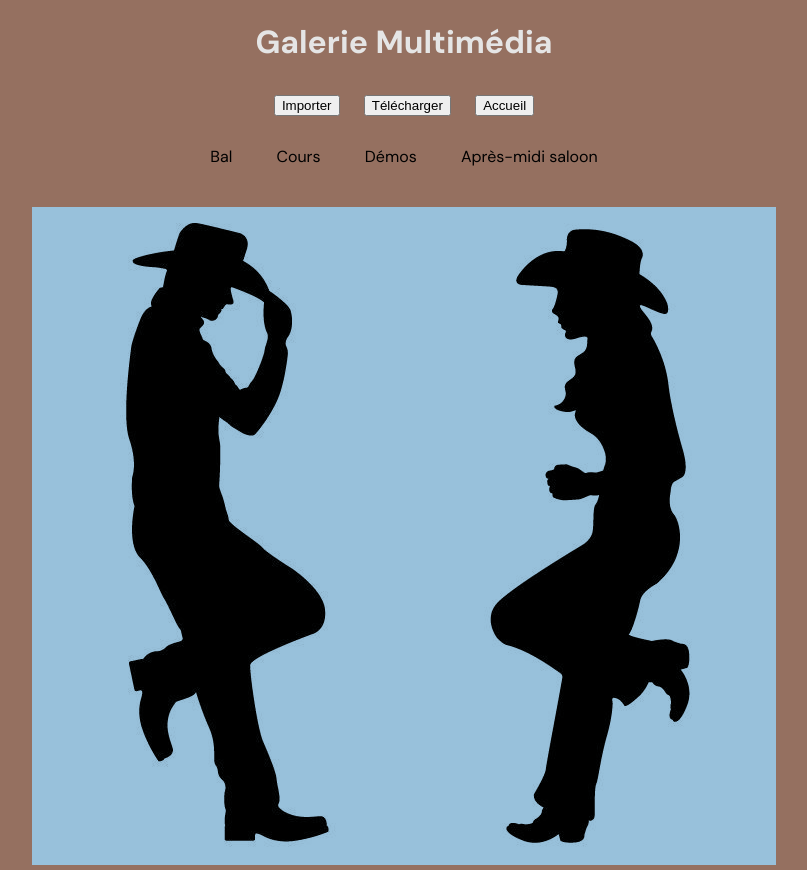
After one commit to df-houziaux/projet_country_v1, a PHP site: page /projet_country/galerie.php in a window 1280 px wide. The commit adds this page. Shown: the whole page, without its empty margins (236-1043 px from the left). Run offline with PHP 8.4, Linux system fonts and the light colour scheme; a stand-in replaces the project's code that opens the database connection; some web fonts are replaced.

Commit message:
Integration du contenu multimedia

```diff
--- /dev/null
+++ b/css/galerie.css
@@ -0,0 +1,82 @@
+body {
+  font-family: "DM Sans", sans-serif;
+  margin: 0;
+  padding: 0;
+  background-color: #957060; /* Fond de couleur #957060 */
+  color: #e5e5e5; /* Textes en #e5e5e5 */
+  display: flex;
+  flex-direction: column;
+  align-items: center; /* Centrer horizontalement */
+  justify-content: center; /* Centrer verticalement */
+}
+
+a {
+  color: #000; /* Liens en noir */
+  text-decoration: none; /* Supprimer les traits sous les liens */
+}
+
+.dossiers {
+  margin-top: 20px;
+}
+
+/* Styles pour les liens */
+.showFolder {
+  color: #000; /* Liens en noir */
+  text-decoration: none; /* Supprimer les traits sous les liens */
+  margin: 10px 20px; /* Ajoute une marge horizontale de 20px et une marge verticale de 10px */
+}
+
+/* Espacement entre les boutons */
+button {
+  margin: 10px; /* Ajoute un espacement égal autour de chaque bouton */
+}
+
+.wrapper {
+  display: flex;
+  justify-content: center; /* Centrer horizontalement les éléments */
+  align-items: center; /* Centrer verticalement les éléments */
+  max-width: 1200px; /* Limite la largeur */
+  margin: 40px auto; /* Espacement par rapport au titre */
+}
+.image-wrapper {
+  width: 200px; /* Largeur des images */
+}
+.image-wrapper img {
+  filter: brightness(0.6) sepia(1) hue-rotate(160deg); /* Appliquer un filtre de couleur */
+}
+.image-wrapper {
+  width: 50%; /* Largeur des images */
+  max-width: 380px; /* Ajoutez une taille maximale pour les images */
+  height: 400px; /* Hauteur fixe en pixels */
+  /* Réduire la largeur maximale des images sur les côtés */
+}
+.wrapper .image-wrapper:first-child,
+.wrapper .image-wrapper:last-child {
+  max-width: 500px; /* Réduire la largeur maximale des images sur les côtés */
+}
+
+.gallery {
+  display: grid;
+  grid-template-columns: repeat(auto-fill, minmax(200px, 1fr));
+  grid-gap: 10px;
+  padding: 10px;
+  max-width: 800px; /* Limitez la largeur de la galerie */
+  margin: auto; /* Centrez la galerie horizontalement */
+
+  /* Ajoutez une nouvelle règle pour spécifier que chaque colonne peut avoir jusqu'à 3 éléments */
+  grid-template-columns: repeat(auto-fill, minmax(calc(33.33% - 20px), 1fr));
+}
+/* Ajoutez cette règle pour déplacer la galerie vers le bas */
+.gallery-wrapper {
+  margin-top: 20px; /* Ajoute un espacement en haut de la galerie */
+}
+
+.gallery-item img,
+.gallery-item video {
+  width: 100%;
+  height: 195px; /* Hauteur fixe en pixels, ajustez selon vos besoins */
+  object-fit: cover; /* Pour conserver le ratio d'aspect de l'image/vidéo */
+  cursor: pointer;
+}
+
+/* Appliquer un filtre de couleur aux images */
--- /dev/null
+++ b/js/multimedia.js
@@ -0,0 +1,114 @@
+// Données de la galerie - Chemins vers les photos et vidéos pour chaque dossier
+const galleryData = {
+  Bal: {
+    photos: [
+      "../photos/image1.jpg",
+      "chemin/vers/bal/photo2.jpg",
+      // Ajoutez d'autres photos de Bal
+    ],
+    videos: [
+      "../videos/Line Dance Holy Moly, Choreo_ David Villellas, Musik_ Footloose.mp4",
+      "../videos/Footloose (2011) - Line Dancing Scene (6_10) _ Movieclips.mp4",
+      // Ajoutez d'autres vidéos de Bal
+    ],
+  },
+  Cours: {
+    photos: [
+      "chemin/vers/cours/photo1.jpg",
+      "chemin/vers/cours/photo2.jpg",
+      // Ajoutez d'autres photos de Cours
+    ],
+    videos: [
+      "chemin/vers/cours/video1.mp4",
+      "chemin/vers/cours/video2.mp4",
+      // Ajoutez d'autres vidéos de Cours
+    ],
+  },
+  Démos: {
+    photos: [
+      "chemin/vers/demos/photo1.jpg",
+      "chemin/vers/demos/photo2.jpg",
+      // Ajoutez d'autres photos de Démos
+    ],
+    videos: [
+      "chemin/vers/demos/video1.mp4",
+      "chemin/vers/demos/video2.mp4",
+      // Ajoutez d'autres vidéos de Démos
+    ],
+  },
+  "Après-midi saloon": {
+    photos: [
+      "chemin/vers/apres-midi-saloon/photo1.jpg",
+      "chemin/vers/apres-midi-saloon/photo2.jpg",
+      // Ajoutez d'autres photos de Après-midi saloon
+    ],
+    videos: [
+      "chemin/vers/apres-midi-saloon/video1.mp4",
+      "chemin/vers/apres-midi-saloon/video2.mp4",
+      // Ajoutez d'autres vidéos de Après-midi saloon
+    ],
+  },
+};
+
+// Fonction pour afficher les médias en fonction du dossier sélectionné
+function showMedia(folder) {
+  const photos = galleryData[folder].photos;
+  const videos = galleryData[folder].videos;
+
+  // Afficher les photos
+  const photoGallery = document.getElementById("photoGallery");
+  photoGallery.innerHTML = "";
+  photos.forEach((photo) => {
+    photoGallery.innerHTML += `<div class="gallery-item"><img src="${photo}" alt="Photo"></div>`;
+  });
+
+  // Afficher les vidéos
+  const videoGallery = document.getElementById("videoGallery");
+  videoGallery.innerHTML = "";
+  videos.forEach((video) => {
+    videoGallery.innerHTML += `<div class="gallery-item"><video controls><source src="${video}" type="video/mp4">Votre navigateur ne supporte pas la lecture de vidéos.</video></div>`;
+  });
+
+  // Afficher la galerie correspondante
+  document.getElementById("photoGallery").style.display = "grid";
+  document.getElementById("videoGallery").style.display = "grid";
+}
+
+// Gestion des événements de clic sur les liens des dossiers
+const folderLinks = document.querySelectorAll(".showFolder");
+folderLinks.forEach((link) => {
+  link.addEventListener("click", function (event) {
+    event.preventDefault();
+    const folder = this.getAttribute("data-folder");
+    showMedia(folder);
+  });
+});
+
+// Gestion de l'événement de clic sur le bouton "Accueil"
+document
+  .getElementById("homeButton")
+  .addEventListener("click", function (event) {
+    event.preventDefault();
+    document.getElementById("photoGallery").style.display = "none";
+    document.getElementById("videoGallery").style.display = "none";
+    document.getElementById("importForm").style.display = "none"; // Assurez-vous de masquer le formulaire d'importation
+  });
+
+// Gestion de l'événement de clic sur le bouton "Importer"
+document.getElementById("importButton").addEventListener("click", function () {
+  document.getElementById("importForm").style.display = "block"; // Afficher le formulaire d'importation
+});
+
+// Gestion de l'événement de clic sur le bouton "Importer"
+document.getElementById("uploadButton").addEventListener("click", function () {
+  const files = document.getElementById("fileInput").files;
+  console.log(files);
+  // Traitement pour l'importation des fichiers ici
+});
+
+// Gestion de l'événement de clic sur le bouton "Télécharger"
+document
+  .getElementById("downloadButton")
+  .addEventListener("click", function () {
+    // Logique de téléchargement des fichiers actuellement affichés
+  });
--- a/views/Header.php
+++ b/views/Header.php
@@ -10,15 +10,11 @@
         Les 4 Saisons
     </h1>
 
-
-
-
     <ul class="socials">
 
         <a href="https://www.facebook.com/groups/325076983094241?locale=fr_FR">
             <img src="../../images/face-book-logo.jpeg" alt="Logo Facebook" />
         </a>
-
 
         <a href="https://www.instagram.com">
             <img src="../../images/social-media-app-logo-instagram.jpg" alt="Logo Instagram" />
@@ -42,7 +38,7 @@
     <a class="news" href="#news">A la une</a>
     <a class="menbres" href="#membres">Membres</a>
     <a class="evenements" href="#evenements">Evènements</a>
-    <a class="ct_mu" href="Contenu_multimedia.php">Contenu multimédia</a>
+    <a class="ct_mu" href="galerie.php">Contenu multimédia</a>
     <a class="fichiers" href="#fichiers">Fichiers</a>
     <a class="inscription" href="inscription.php">Inscription</a>
     <a class="inscription" href="./Authentification/AuthentificationIHM.php">Authentification</a>
--- /dev/null
+++ b/views/galerie.php
@@ -0,0 +1,74 @@
+<!DOCTYPE html>
+<html lang="fr">
+
+<head>
+
+  <head>
+    <meta charset="UTF-8" />
+    <meta name="viewport" content="width=device-width, initial-scale=1.0" />
+    <link rel="stylesheet" href="../css/galerie.css" />
+    <link rel="preconnect" href="https://fonts.googleapis.com" />
+    <link rel="preconnect" href="https://fonts.gstatic.com" crossorigin />
+    <link href="https://fonts.googleapis.com/css2?family=DM+Sans:opsz,wght@9..40,300;9..40,400;9..40,700&display=swap" rel="stylesheet" />
+    <link href="https://fonts.googleapis.com/css2?family=DM+Sans:opsz,wght@9..40,300;9..40,400;9..40,700&family=Rye&display=swap" rel="stylesheet" />
+  </head>
+  <title>Ma Galerie Multimédia</title>
+</head>
+
+<body>
+  <h1>Galerie Multimédia</h1>
+
+  <!-- Boutons -->
+  <div>
+    <button id="importButton">Importer</button>
+    <button id="downloadButton">Télécharger</button>
+    <button id="homeButton">Accueil</button>
+  </div>
+
+  <!-- Liens pour sélectionner le type de média -->
+  <div class="dossiers">
+    <a href="#" class="showFolder" data-folder="Bal">Bal</a>
+    <a href="#" class="showFolder" data-folder="Cours">Cours</a>
+    <a href="#" class="showFolder" data-folder="Démos">Démos</a>
+    <a href="#" class="showFolder" data-folder="Après-midi saloon">Après-midi saloon</a>
+  </div>
+  <!-- image des 2 danseur -->
+
+  <div class="wrapper">
+    <div class="image-wrapper">
+      <img src="../images/multimedia/hommeCountry.jpg" alt="Homme Country" />
+    </div>
+    <div class="gallery-wrapper">
+      <!-- Galerie de photos et vidéos -->
+      <div class="gallery" id="photoGallery" style="display: none">
+        <!-- Photos seront affichées ici -->
+      </div>
+
+      <!-- Galerie de vidéos -->
+      <div class="gallery" id="videoGallery" style="display: none">
+        <!-- Balises iframe pour afficher les vidéos YouTube -->
+        <div class="gallery-item">
+          <iframe width="560" height="315" src="https://www.youtube.com/embed/VIDEO_ID_1" frameborder="0" allow="accelerometer; autoplay; clipboard-write; encrypted-media; gyroscope; picture-in-picture" allowfullscreen></iframe>
+        </div>
+        <div class="gallery-item">
+          <iframe width="560" height="315" src="https://www.youtube.com/embed/VIDEO_ID_2" frameborder="0" allow="accelerometer; autoplay; clipboard-write; encrypted-media; gyroscope; picture-in-picture" allowfullscreen></iframe>
+        </div>
+        <div class="gallery-item"></div>
+        <!-- Ajoutez d'autres balises iframe pour chaque vidéo YouTube -->
+      </div>
+
+      <!-- Formulaire pour importer des fichiers -->
+      <div id="importForm" style="display: none">
+        <h2>Importer des fichiers</h2>
+        <input type="file" id="fileInput" multiple />
+        <button id="uploadButton">Importer</button>
+      </div>
+    </div>
+    <div class="image-wrapper">
+      <img src="../images/multimedia/femmeCountry.jpg" alt="Femme Country" />
+    </div>
+  </div>
+  <script src="../js/multimedia.js"></script>
+</body>
+
+</html>
```
Also changed, not shown: images/multimedia/345914849_978684456909725_5251062083531132716_n.jpg (added), images/multimedia/345925544_1496880260847801_5039093594761379593_n.jpg (added), images/multimedia/347080907_686523859829923_6439407181788995818_n.jpg (added), images/multimedia/347098414_1696086040844553_7059935500818134113_n.jpg (added), images/multimedia/347274740_624187856280096_6600870914415673058_n.jpg (added), images/multimedia/femmeCountry.jpg (added), images/multimedia/hommeCountry.jpg (added), images/multimedia/image1.jpg (added), views/inscription.php (line endings or trailing spaces), 2 other files.
